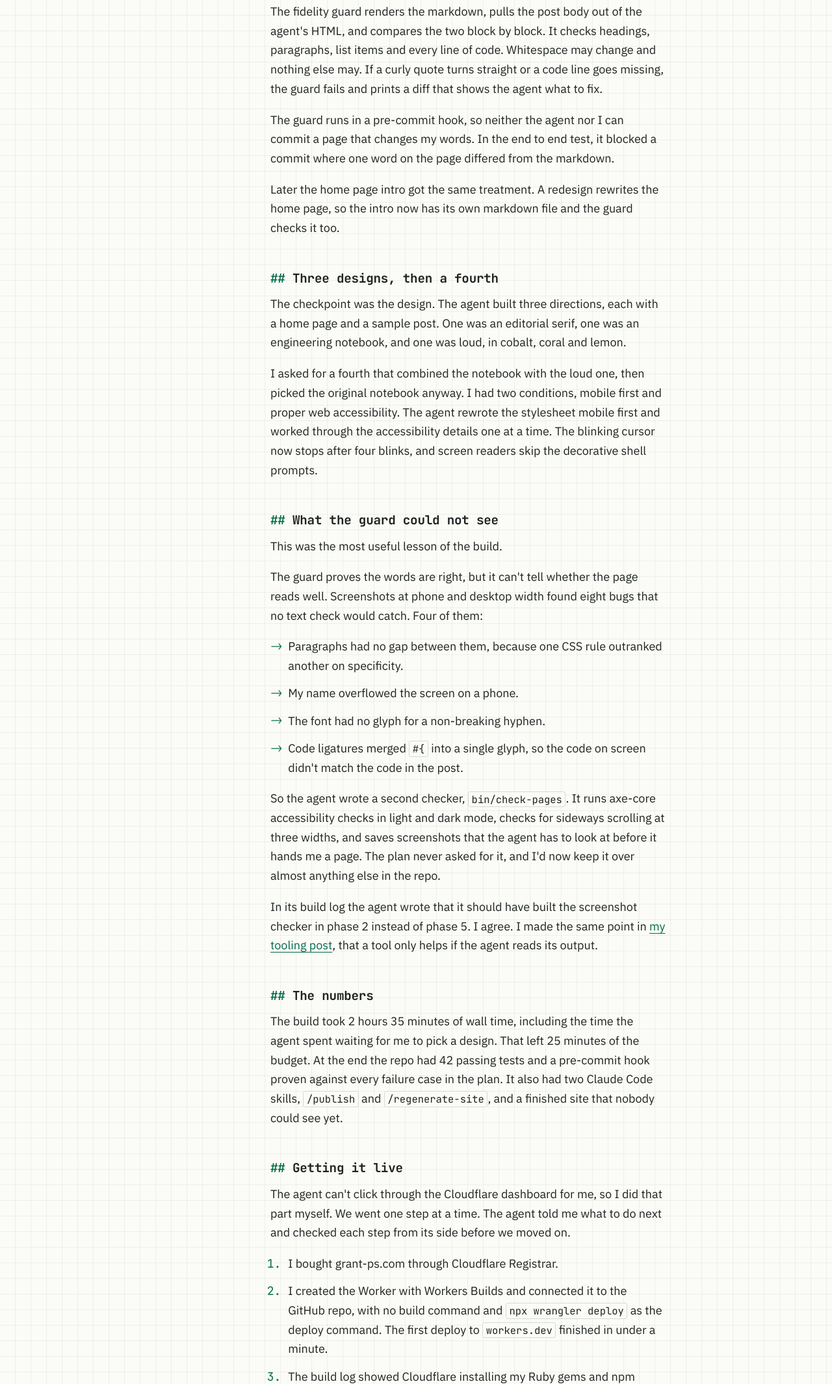
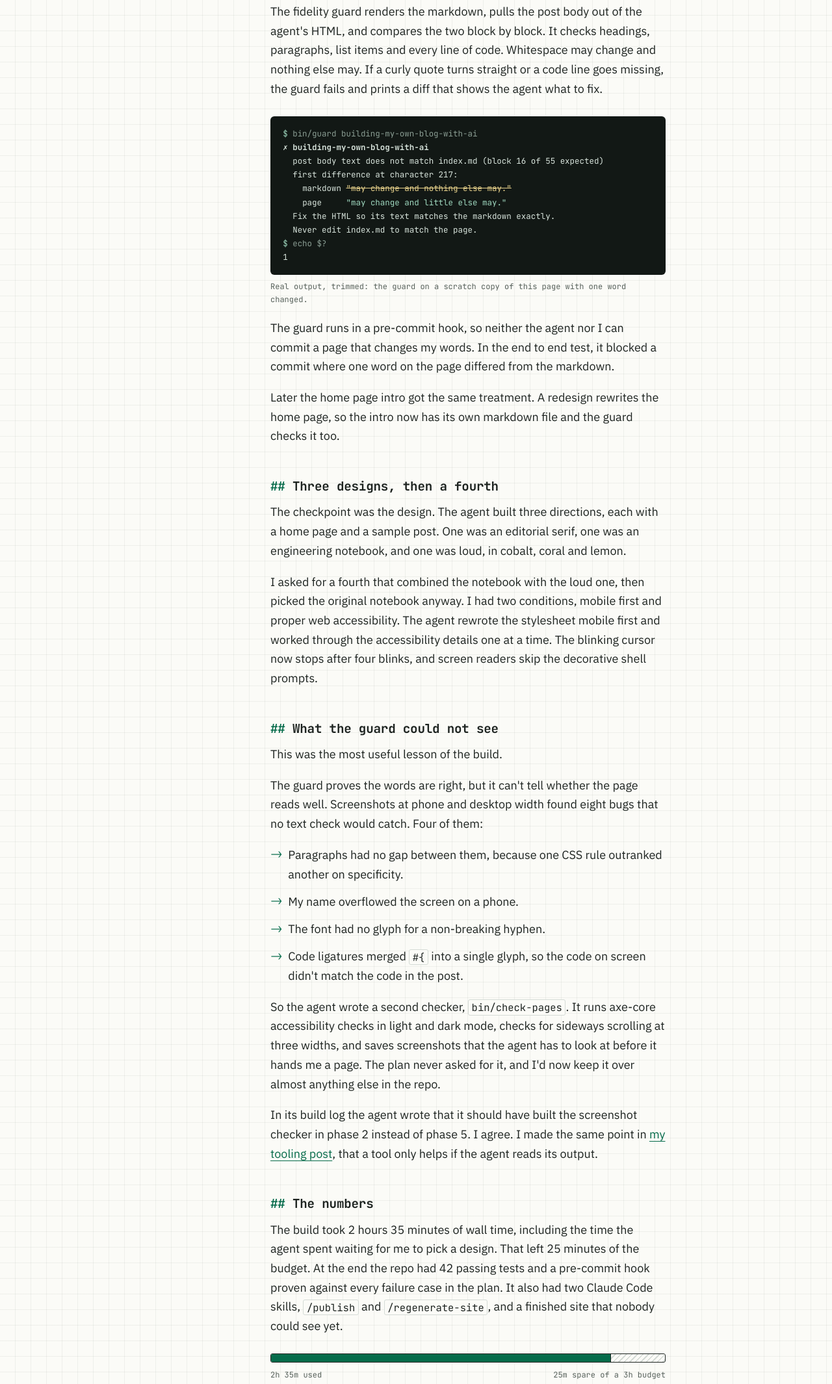
Before and after one commit to grantspeelman/grant-ps.com, a website: page site/posts/building-my-own-blog-with-ai/index.html in a window 1280 px wide. Shown: the part 1704-3834 px from the top of the page at 65% size. Drawn offline with Linux system fonts and the light colour scheme.

Commit message:
Hand-build post #1's page with flare
A terminal panel with real bin/guard output, a time budget bar and a
ticked-off checklist for the go-live steps. CSS only, decorative, and
outside the guarded text.

Co-Authored-By: Claude Opus 5.5 <noreply@anthropic.com>
Claude-Session: https://claude.ai/code/session_01HGQtZzcN3o8pb3zQmEXbwy

```diff
--- /dev/null
+++ b/site/posts/building-my-own-blog-with-ai/flare.css
@@ -0,0 +1,41 @@
+/* Flare for "I built my own blog with an AI agent". CSS only, no motion, palette tokens only.
+   Everything here is decorative: the guard panel and the budget bar are aria-hidden figures whose
+   facts are in the text beside them, and the checklist only restyles the markers of a list. */
+
+/* 1. A guard run: real bin/guard output, trimmed, in the same terminal panel as code blocks. */
+.guard-run { margin: 1.5em 0 0; }
+.guard-run .term {
+  font-family: var(--mono); font-size: .78rem; line-height: 1.7;
+  background: var(--term-bg); color: var(--term-ink);
+  padding: 1rem; margin-inline: -1rem;
+  white-space: pre-wrap; overflow-wrap: anywhere;
+  font-variant-ligatures: none;
+}
+@media (min-width: 40rem) { .guard-run .term { margin-inline: 0; padding-inline: 1.2rem; border-radius: 6px; } }
+.guard-run .ps { color: var(--term-dim); }
+.guard-run .dollar { color: var(--term-key); }
+.guard-run .bad { font-weight: 700; }
+.guard-run .was { color: var(--term-str); text-decoration: line-through; text-decoration-thickness: 1px; }
+.guard-run .now { color: var(--term-key); }
+.guard-run figcaption, .budget figcaption { font-family: var(--mono); font-size: .75rem; color: var(--muted); margin-top: .6rem; }
+
+/* 2. The time budget: 2h 35m of 3h, as a bar. 155 / 180 minutes. */
+.budget { margin: 1.5em 0 0; }
+.budget-track { display: flex; height: .9rem; border: 1px solid var(--ink); border-radius: 3px; overflow: hidden; background: var(--paper); }
+.budget-used { flex: 0 0 86.11%; background: var(--accent); }
+.budget-spare { flex: 1; background: repeating-linear-gradient(135deg, transparent 0 4px, var(--rule) 4px 6px); border-left: 1px solid var(--ink); }
+.budget figcaption { display: flex; flex-wrap: wrap; justify-content: space-between; gap: .25rem 1rem; }
+
+/* 3. Getting it live, as a ticked-off checklist. The [x] is decorative (empty alt text). */
+.prose ol.golive { list-style: none; padding-left: 0; }
+.prose ol.golive > li { position: relative; padding-left: 2.6rem; }
+.prose ol.golive > li::before {
+  content: "[x]" / "";
+  position: absolute; left: 0; top: 0;
+  font-family: var(--mono); font-size: .9em; color: var(--accent);
+}
+
+@media (forced-colors: active) {
+  .budget-used { background: CanvasText; }
+  .guard-run .term { border: 1px solid CanvasText; }
+}
--- a/site/posts/building-my-own-blog-with-ai/index.html
+++ b/site/posts/building-my-own-blog-with-ai/index.html
@@ -21,6 +21,7 @@
 <link rel="preload" href="/assets/fonts/ibm-plex-sans-normal.woff2" as="font" type="font/woff2" crossorigin>
 <link rel="stylesheet" href="/assets/style.css">
 <script src="/assets/notebook.js" defer></script>
+<link rel="stylesheet" href="flare.css">
 </head>
 <body>
 <a class="skip" href="#content">Skip to content</a>
@@ -81,6 +82,19 @@
 <h2 id="a-guard-for-my-words">A guard for my words<a class="anchor" href="#a-guard-for-my-words" aria-label="Link to this section"></a></h2>
 <p>The plan tells the agent never to alter, add to, reorder or omit my prose. I have written before about how often agents forget instructions like that, so I didn't rely on it.</p>
 <p>The fidelity guard renders the markdown, pulls the post body out of the agent's HTML, and compares the two block by block. It checks headings, paragraphs, list items and every line of code. Whitespace may change and nothing else may. If a curly quote turns straight or a code line goes missing, the guard fails and prints a diff that shows the agent what to fix.</p>
+<figure class="guard-run" data-flare aria-hidden="true">
+  <div class="term"><span class="ps"><span class="dollar">$</span> bin/guard building-my-own-blog-with-ai</span>
+<span class="bad">✗ building-my-own-blog-with-ai</span>
+  post body text does not match index.md (block 16 of 55 expected)
+  first difference at character 217:
+    markdown <span class="was">"may change and nothing else may."</span>
+    page     <span class="now">"may change and little else may."</span>
+  Fix the HTML so its text matches the markdown exactly.
+  Never edit index.md to match the page.
+<span class="ps"><span class="dollar">$</span> echo $?</span>
+1</div>
+  <figcaption>Real output, trimmed: the guard on a scratch copy of this page with one word changed.</figcaption>
+</figure>
 <p>The guard runs in a pre-commit hook, so neither the agent nor I can commit a page that changes my words. In the end to end test, it blocked a commit where one word on the page differed from the markdown.</p>
 <p>Later the home page intro got the same treatment. A redesign rewrites the home page, so the intro now has its own markdown file and the guard checks it too.</p>
 <h2 id="three-designs-then-a-fourth">Three designs, then a fourth<a class="anchor" href="#three-designs-then-a-fourth" aria-label="Link to this section"></a></h2>
@@ -99,9 +113,13 @@
 <p>In its build log the agent wrote that it should have built the screenshot checker in phase 2 instead of phase 5. I agree. I made the same point in <a href="https://dev.to/grantps/tooling-every-ai-software-harness-should-have-4512">my tooling post</a>, that a tool only helps if the agent reads its output.</p>
 <h2 id="the-numbers">The numbers<a class="anchor" href="#the-numbers" aria-label="Link to this section"></a></h2>
 <p>The build took 2 hours 35 minutes of wall time, including the time the agent spent waiting for me to pick a design. That left 25 minutes of the budget. At the end the repo had 42 passing tests and a pre-commit hook proven against every failure case in the plan. It also had two Claude Code skills, <code>/publish</code> and <code>/regenerate-site</code>, and a finished site that nobody could see yet.</p>
+<figure class="budget" data-flare aria-hidden="true">
+  <div class="budget-track"><span class="budget-used"></span><span class="budget-spare"></span></div>
+  <figcaption><span>2h 35m used</span><span>25m spare of a 3h budget</span></figcaption>
+</figure>
 <h2 id="getting-it-live">Getting it live<a class="anchor" href="#getting-it-live" aria-label="Link to this section"></a></h2>
 <p>The agent can't click through the Cloudflare dashboard for me, so I did that part myself. We went one step at a time. The agent told me what to do next and checked each step from its side before we moved on.</p>
-<ol>
+<ol class="golive">
 <li>I bought grant-ps.com through Cloudflare Registrar.</li>
 <li>I created the Worker with Workers Builds and connected it to the GitHub repo, with no build command and <code>npx wrangler deploy</code> as the deploy command. The first deploy to <code>workers.dev</code> finished in under a minute.</li>
 <li>The build log showed Cloudflare installing my Ruby gems and npm packages before every deploy. The deploy needs neither, so we turned that off with a <code>SKIP_DEPENDENCY_INSTALL</code> build variable. I added it to the runtime variables first, and the agent saw from my screenshot that it was in the wrong section.</li>
```
